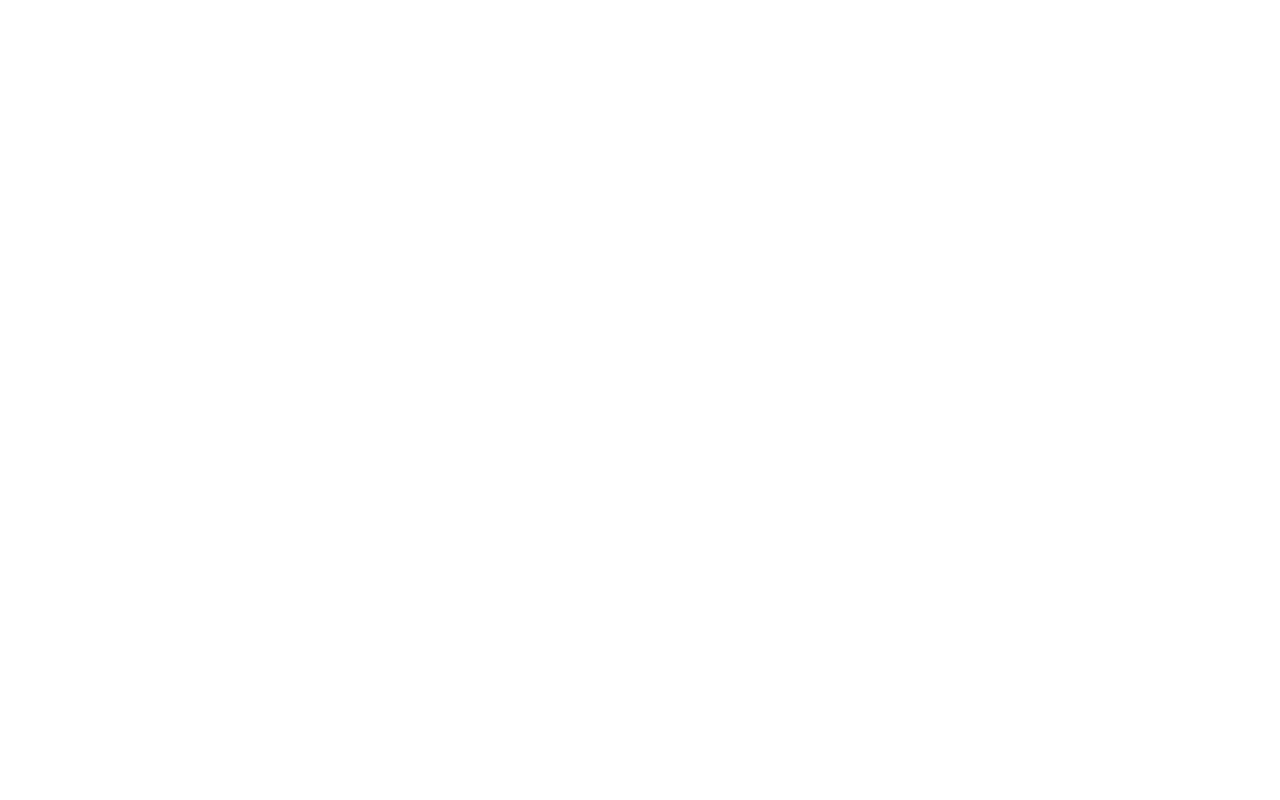
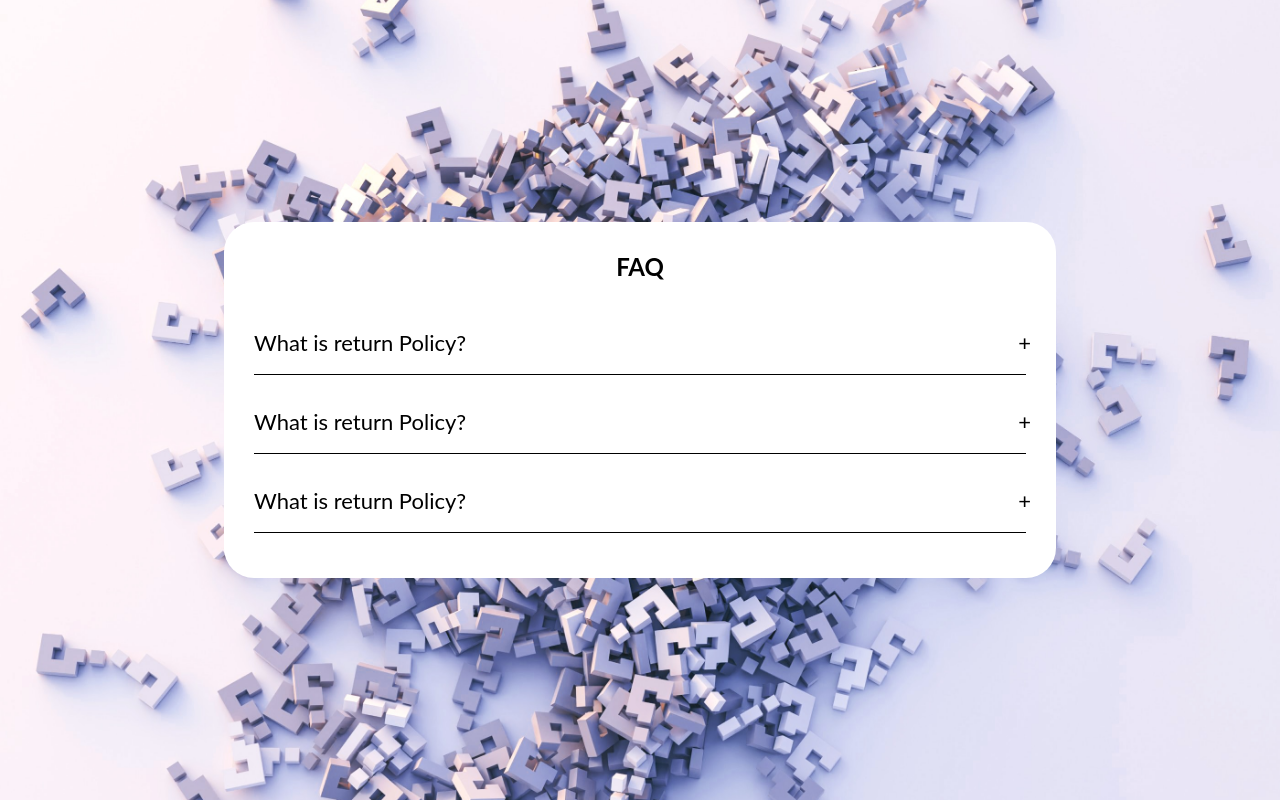
Before and after one commit to AndreiEth/DOM-manipulation, a plain HTML site: page project-3/index.html in a window 1280 px wide. Drawn offline with Linux system fonts and the light colour scheme.

Commit message:
project-3 done

```diff
--- a/project-3/index.html
+++ b/project-3/index.html
@@ -37,7 +37,21 @@
     <title>DOM manipulation</title>
   </head>
   <body>
-
+	<div class="accordion">
+		<h2 class="accordion-title">FAQ</h2>
+		<div class="content-container">
+			<div class="question">What is return Policy?</div>
+			<div class="answer">Lorem ipsum dolor sit, amet consectetur adipisicing elit. At placeat minus, earum recusandae maiores esse repellat voluptatum quaerat, iusto obcaecati amet consequatur modi corrupti laboriosam ea ullam illum ad ratione!</div>
+		</div>
+		<div class="content-container">
+			<div class="question">What is return Policy?</div>
+			<div class="answer">Lorem ipsum dolor sit, amet consectetur adipisicing elit. At placeat minus, earum recusandae maiores esse repellat voluptatum quaerat, iusto obcaecati amet consequatur modi corrupti laboriosam ea ullam illum ad ratione!</div>
+		</div>
+		<div class="content-container">
+			<div class="question">What is return Policy?</div>
+			<div class="answer">Lorem ipsum dolor sit, amet consectetur adipisicing elit. At placeat minus, earum recusandae maiores esse repellat voluptatum quaerat, iusto obcaecati amet consequatur modi corrupti laboriosam ea ullam illum ad ratione!</div>
+		</div>
+	</div>
 	<script src="./project3.js"></script>
   </body>
 </html>
--- a/project-3/project3.js
+++ b/project-3/project3.js
@@ -0,0 +1,7 @@
+const accordion = document.getElementsByClassName('content-container');
+
+for( i = 0; i < accordion.length; i++) {
+	accordion[i].addEventListener('click', function(){
+		this.classList.toggle('active');
+	})
+}
--- a/project-3/style.css
+++ b/project-3/style.css
@@ -0,0 +1,67 @@
+* {
+  margin: 0;
+  padding: 0;
+  box-sizing: border-box;
+  font-family: "Lato", sans-serif;
+}
+
+body {
+  background: url(../images/vadim-bogulov-MfBnqUOz_qY-unsplash.jpg) no-repeat
+    center center/cover;
+  height: 100vh;
+  display: flex;
+  justify-content: center;
+  align-items: center;
+}
+
+.accordion {
+  width: 65%;
+  background-color: white;
+  padding: 30px;
+  border-radius: 30px;
+}
+
+.accordion .accordion-title {
+  margin-bottom: 30px;
+  text-align: center;
+  cursor: pointer;
+}
+
+.question {
+  padding: 18px 0;
+  font-size: 22px;
+  cursor: pointer;
+  border-bottom: 1px solid black;
+  position: relative;
+}
+
+.question::after {
+  content: "+";
+  position: absolute;
+  right: -5px;
+}
+
+.answer {
+  padding-top: 15px;
+  font-size: 22px;
+  line-height: 1.5;
+  width: 100%;
+  height: 0px;
+  overflow: hidden;
+  transition: 0.5s;
+}
+
+.accordion .content-container.active .answer {
+  height: 150px;
+}
+
+.accordion .content-container.active .question {
+  font-size: 18px;
+  transition: 0.5s;
+}
+
+.accordion .content-container.active .question::after {
+  content: "-";
+  font-size: 30px;
+  transition: 0.5s;
+}
```
Also changed, not shown: images/vadim-bogulov-MfBnqUOz_qY-unsplash.jpg (added), 1 other file.
